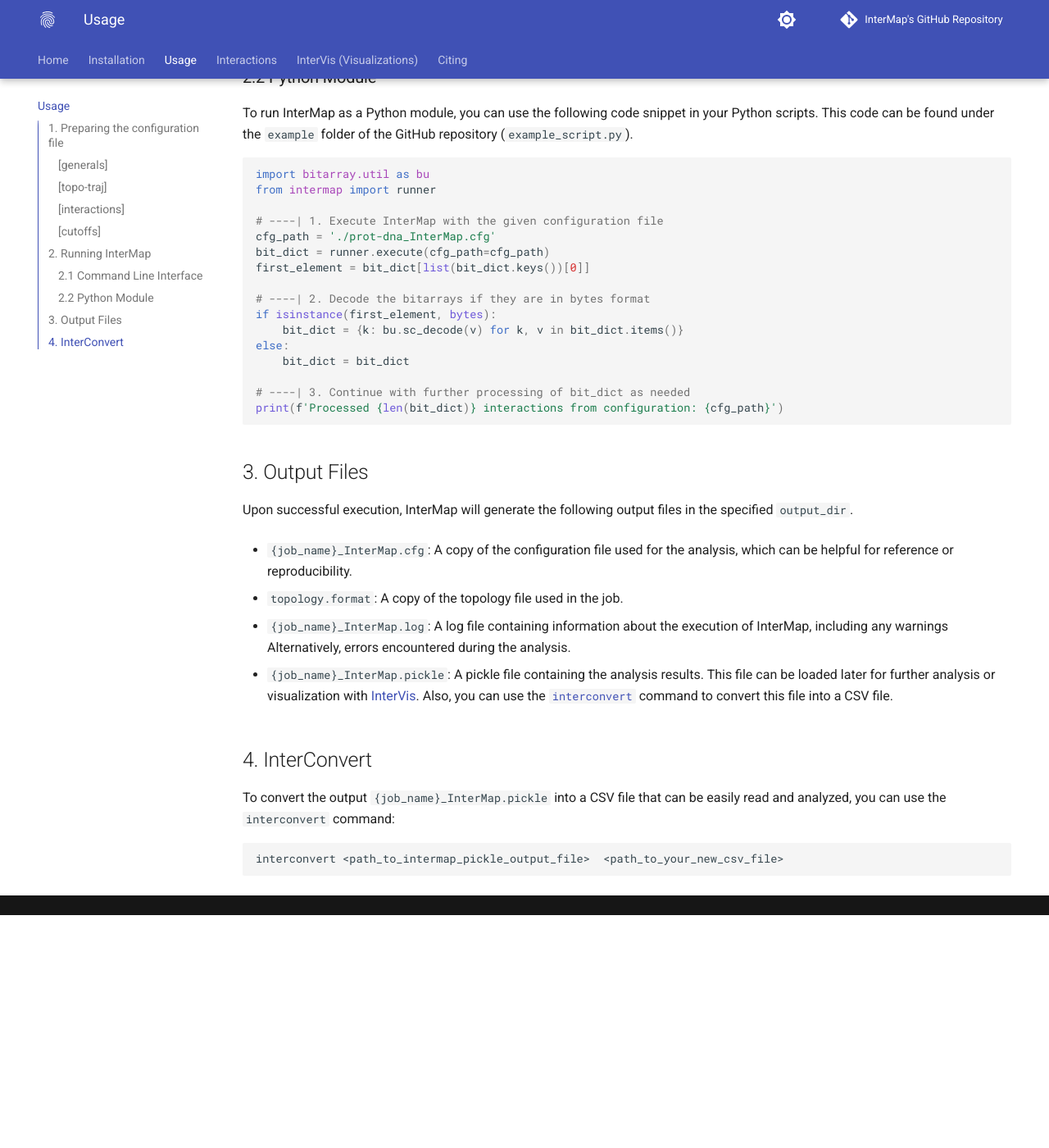
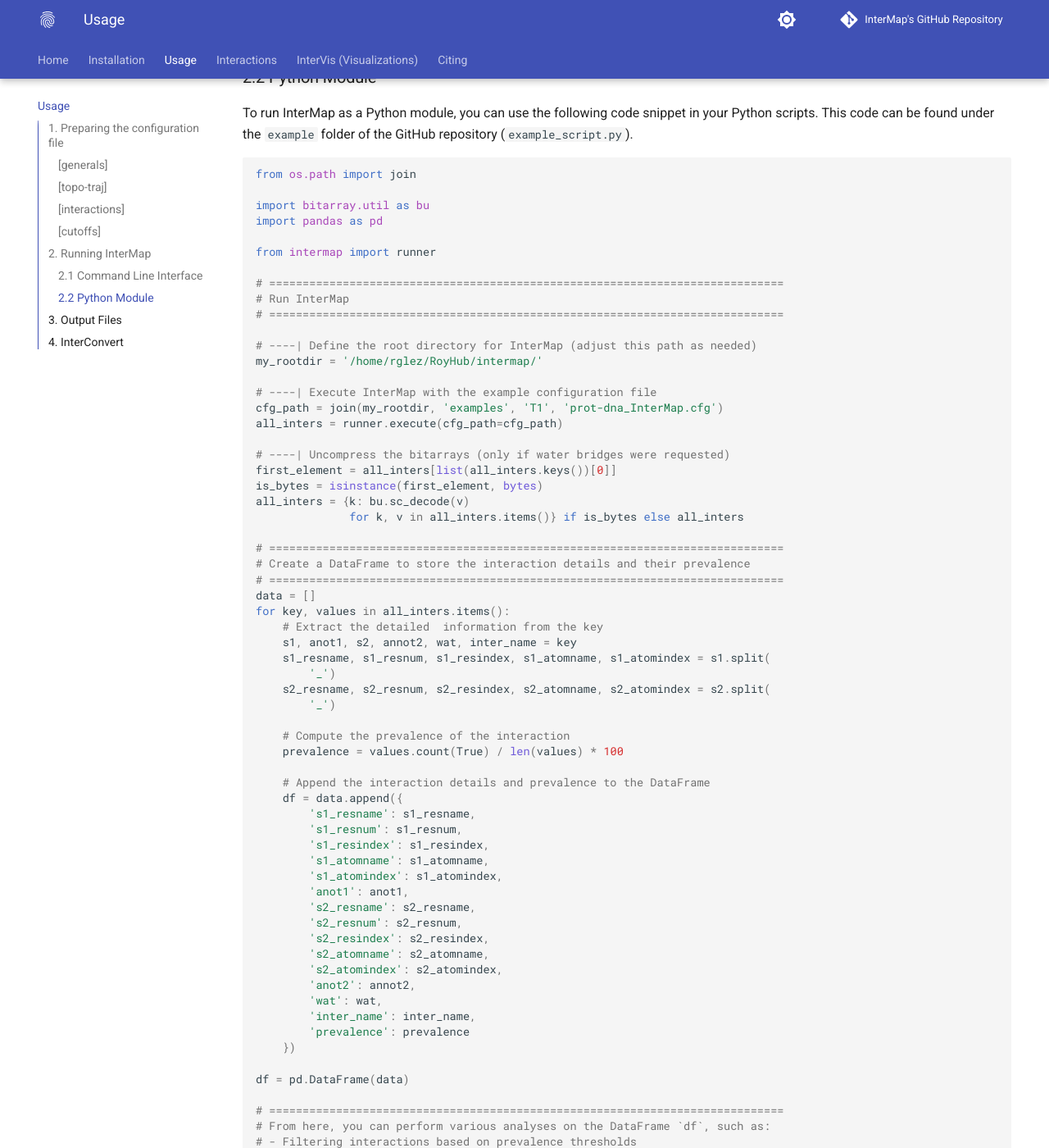
Before and after one commit to Delta-Research-Team/intermap, an MkDocs documentation site: the page built from docs/basic-usage.md, in a window 1280 px wide and 1400 px high, scrolled down 5727 px. Shown: the whole window at 82% size. Built offline with MkDocs 1.6.1 and Material for MkDocs 9.7.7, drawn with Linux system fonts in a browser that asks for light colours; comment, search, counter and statistics services are not loaded; before the commit the page ends 6843 px from its top, so only the background shows below that; some of the changed text lies outside the part shown.

Commit message:
[NF] Enhance documentation and examples for InterMap usage

````diff
--- a/docs/basic-usage.md
+++ b/docs/basic-usage.md
@@ -550,22 +549,73 @@
 To run InterMap as a Python module, you can use the following code snippet in your Python scripts. This code can be found under the `example` folder of the GitHub repository (`example_script.py`).
 
 ```python
+from os.path import join
+
 import bitarray.util as bu
+import pandas as pd
+
 from intermap import runner
 
-# ----| 1. Execute InterMap with the given configuration file
-cfg_path = './prot-dna_InterMap.cfg'
-bit_dict = runner.execute(cfg_path=cfg_path)
-first_element = bit_dict[list(bit_dict.keys())[0]]
+# =============================================================================
+# Run InterMap
+# =============================================================================
 
-# ----| 2. Decode the bitarrays if they are in bytes format
-if isinstance(first_element, bytes):
-    bit_dict = {k: bu.sc_decode(v) for k, v in bit_dict.items()}
-else:
-    bit_dict = bit_dict
+# ----| Define the root directory for InterMap (adjust this path as needed)
+my_rootdir = '/home/rglez/RoyHub/intermap/'
 
-# ----| 3. Continue with further processing of bit_dict as needed
-print(f'Processed {len(bit_dict)} interactions from configuration: {cfg_path}')
+# ----| Execute InterMap with the example configuration file
+cfg_path = join(my_rootdir, 'examples', 'T1', 'prot-dna_InterMap.cfg')
+all_inters = runner.execute(cfg_path=cfg_path)
+
+# ----| Uncompress the bitarrays (only if water bridges were requested)
+first_element = all_inters[list(all_inters.keys())[0]]
+is_bytes = isinstance(first_element, bytes)
+all_inters = {k: bu.sc_decode(v)
+              for k, v in all_inters.items()} if is_bytes else all_inters
+
+# =============================================================================
+# Create a DataFrame to store the interaction details and their prevalence
+# =============================================================================
+data = []
+for key, values in all_inters.items():
+    # Extract the detailed  information from the key
+    s1, anot1, s2, annot2, wat, inter_name = key
+    s1_resname, s1_resnum, s1_resindex, s1_atomname, s1_atomindex = s1.split(
+        '_')
+    s2_resname, s2_resnum, s2_resindex, s2_atomname, s2_atomindex = s2.split(
+        '_')
+
+    # Compute the prevalence of the interaction
+    prevalence = values.count(True) / len(values) * 100
+
+    # Append the interaction details and prevalence to the DataFrame
+    df = data.append({
+        's1_resname': s1_resname,
+        's1_resnum': s1_resnum,
+        's1_resindex': s1_resindex,
+        's1_atomname': s1_atomname,
+        's1_atomindex': s1_atomindex,
+        'anot1': anot1,
+        's2_resname': s2_resname,
+        's2_resnum': s2_resnum,
+        's2_resindex': s2_resindex,
+        's2_atomname': s2_atomname,
+        's2_atomindex': s2_atomindex,
+        'anot2': annot2,
+        'wat': wat,
+        'inter_name': inter_name,
+        'prevalence': prevalence
+    })
+
+df = pd.DataFrame(data)
+
+# =============================================================================
+# From here, you can perform various analyses on the DataFrame `df`, such as:
+# - Filtering interactions based on prevalence thresholds
+# - Grouping interactions by type or residue
+# - Visualizing the distribution of interaction types
+# =============================================================================
+
 
 ```
 
````
Also changed, not shown: other parts of docs/basic-usage.md (+1 -2 lines), docs/intervis.md (+1 -4 lines).
